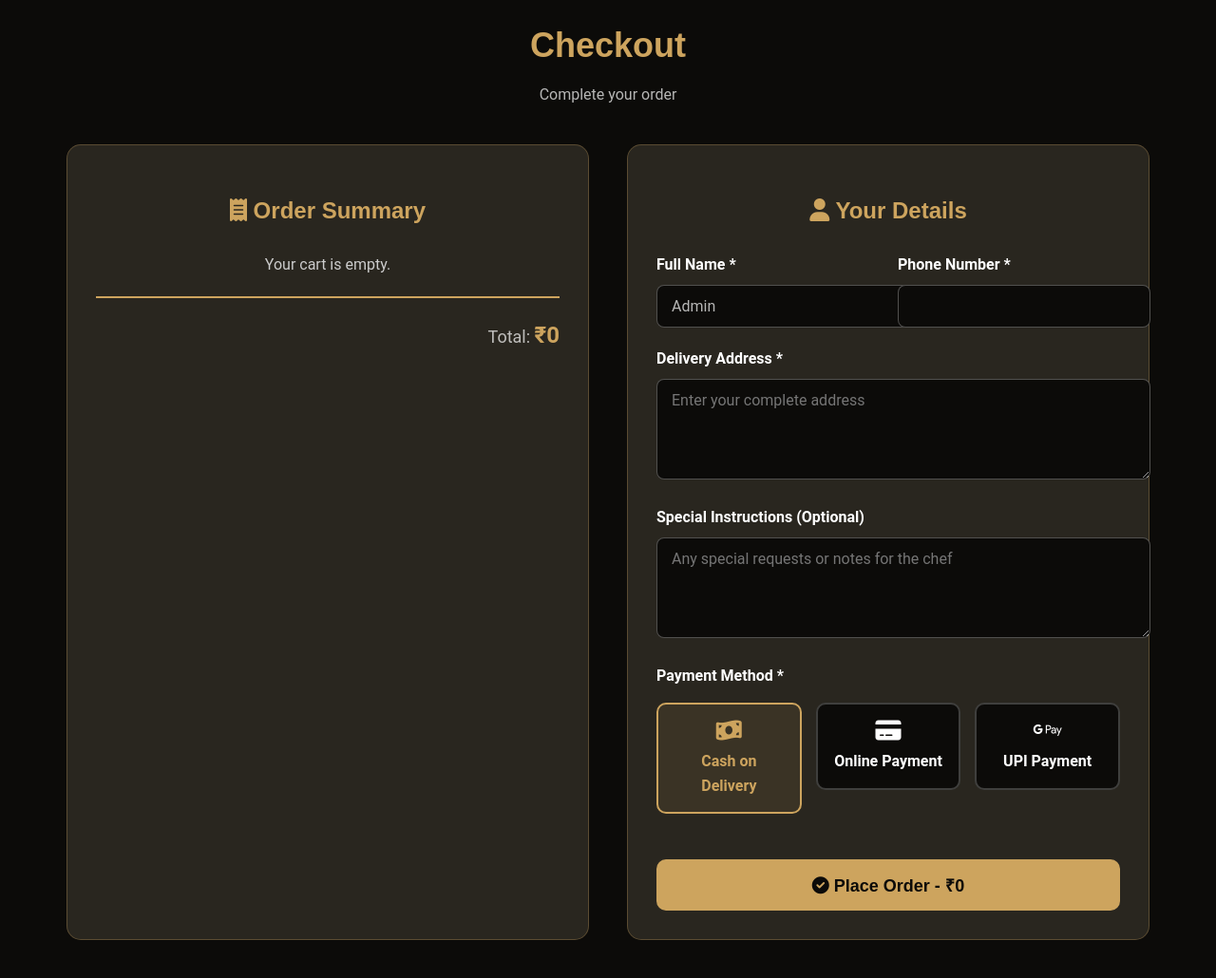
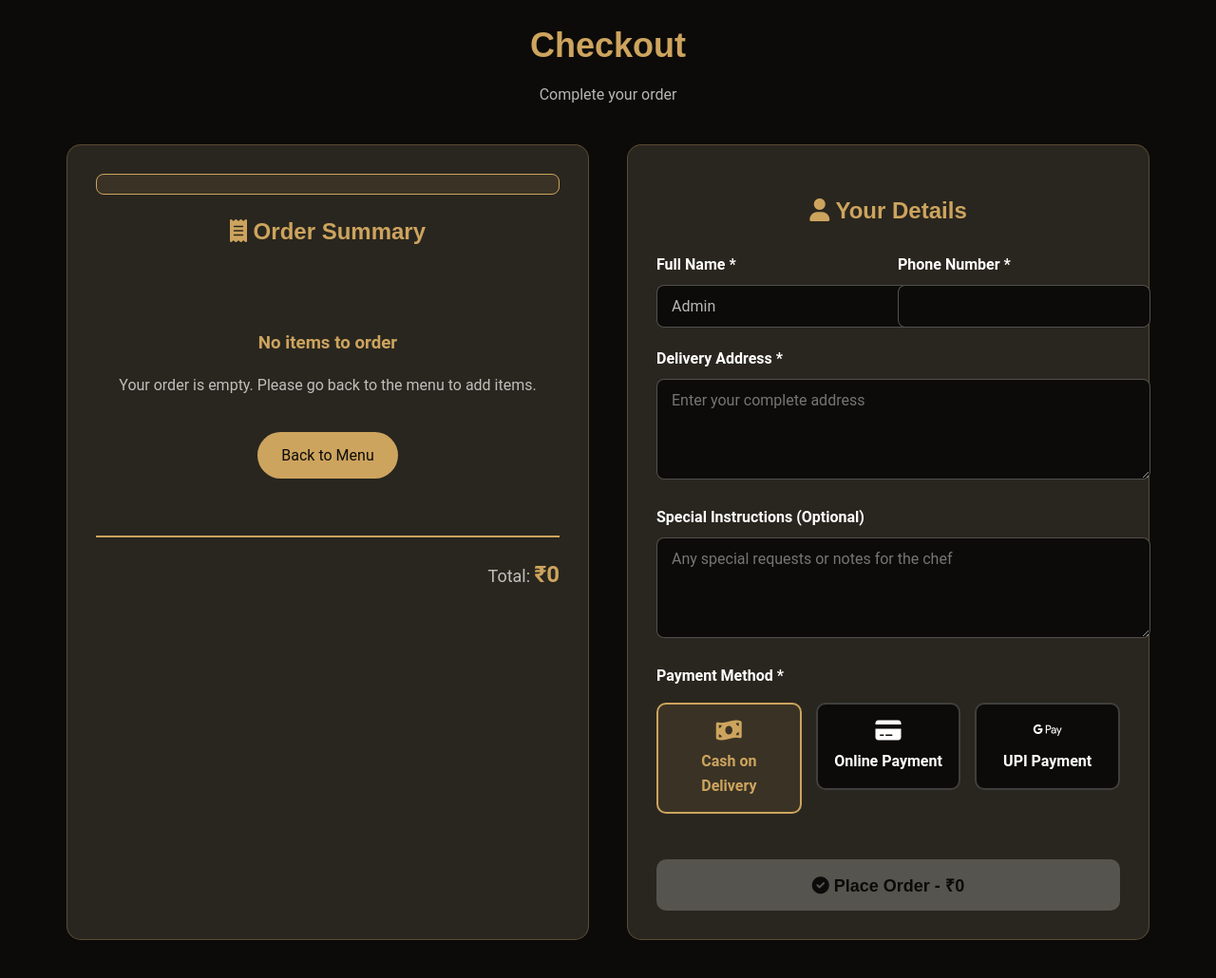
Before and after one commit to aparnova/cafe_website, a PHP site: page /checkout.php in a window 1280 px wide. Shown: the part 81-1111 px from the top of the page at 95% size. Run offline with PHP 8.4, Linux system fonts and the light colour scheme; a user stored in the database is signed in.

Commit message:
New changes

```diff
--- a/mini project/checkout.php
+++ b/mini project/checkout.php
@@ -9,6 +9,7 @@ if (!isset($_SESSION['user']) || $_SESSION['role'] !== 'customer') {
 
 $user_id = $_SESSION['user_id'];
 $username = $_SESSION['user'];
+$orderType = isset($_GET['order_type']) ? $_GET['order_type'] : 'cart';
 
 if ($_SERVER['REQUEST_METHOD'] === 'POST') {
     $delivery_address = mysqli_real_escape_string($conn, $_POST['delivery_address']);
@@ -16,7 +17,7 @@ if ($_SERVER['REQUEST_METHOD'] === 'POST') {
     $cart = json_decode($_POST['cart'], true);
 
     if (empty($cart)) {
-        echo json_encode(['status' => 'error', 'message' => 'Your cart is empty!']);
+        echo json_encode(['status' => 'error', 'message' => 'Your order is empty!']);
         exit();
     }
 
@@ -168,6 +169,28 @@ if ($_SERVER['REQUEST_METHOD'] === 'POST') {
       font-size: 24px;
       margin-bottom: 25px;
       text-align: center;
+    }
+
+    /* Order Type Indicator */
+    .order-type-indicator {
+      background: color-mix(in srgb, var(--accent-color), transparent 90%);
+      border: 1px solid var(--accent-color);
+      border-radius: 8px;
+      padding: 10px 15px;
+      margin-bottom: 20px;
+      text-align: center;
+    }
+
+    .order-type-indicator.single-order {
+      background: color-mix(in srgb, var(--accent-color), transparent 90%);
+      border-color: var(--accent-color);
+      color: var(--accent-color);
+    }
+
+    .order-type-indicator.cart-order {
+      background: color-mix(in srgb, var(--accent-color), transparent 90%);
+      border-color: var(--accent-color);
+      color: var(--accent-color);
     }
 
     /* Order Summary */
@@ -332,6 +355,28 @@ if ($_SERVER['REQUEST_METHOD'] === 'POST') {
       transform: none;
     }
 
+    /* Empty Order Message */
+    .empty-order {
+      text-align: center;
+      padding: 40px 20px;
+      color: var(--default-color);
+    }
+
+    .empty-order h3 {
+      color: var(--accent-color);
+      margin-bottom: 15px;
+    }
+
+    .empty-order a {
+      background: var(--accent-color);
+      color: var(--contrast-color);
+      padding: 12px 25px;
+      border-radius: 25px;
+      text-decoration: none;
+      display: inline-block;
+      margin-top: 20px;
+    }
+
     /* Notification */
     .notification {
       position: fixed;
@@ -446,6 +491,7 @@ if ($_SERVER['REQUEST_METHOD'] === 'POST') {
       <div class="checkout-container">
         <!-- Order Summary -->
         <div class="section">
+          <div id="order-type-indicator" class="order-type-indicator"></div>
           <h2><i class="fas fa-receipt"></i> Order Summary</h2>
           <div id="order-summary"></div>
           <div class="order-total">
@@ -530,10 +576,11 @@ if ($_SERVER['REQUEST_METHOD'] === 'POST') {
   <div class="notification" id="notification">Notification message</div>
 
   <script>
-    // Pass PHP username to JS
+    // Pass PHP data to JS
     const currentUser = {
       username: "<?php echo $username; ?>"
     };
+    const orderType = "<?php echo $orderType; ?>"; // 'single' or 'cart'
 
     // DOM Elements
     const orderSummary = document.getElementById('order-summary');
@@ -543,33 +590,63 @@ if ($_SERVER['REQUEST_METHOD'] === 'POST') {
     const notification = document.getElementById('notification');
     const loadingOverlay = document.getElementById('loading-overlay');
     const placeOrderBtn = document.getElementById('place-order-btn');
+    const orderTypeIndicator = document.getElementById('order-type-indicator');
 
-    let cart = [];
+    let orderItems = [];
     let total = 0;
 
-    function loadCart() {
-      const savedCart = localStorage.getItem(`cart_${currentUser.username}`);
-      if (savedCart) {
-        cart = JSON.parse(savedCart);
-        renderOrderSummary();
+    function loadOrderItems() {
+      if (orderType === 'single') {
+        // Load single order item
+        const singleOrder = localStorage.getItem(`single_order_${currentUser.username}`);
+        if (singleOrder) {
+          const singleItem = JSON.parse(singleOrder);
+          orderItems = [singleItem];
+          // Clear single order after loading
+          localStorage.removeItem(`single_order_${currentUser.username}`);
+
+          // Update indicator
+          orderTypeIndicator.textContent = 'Single Item Order';
+          orderTypeIndicator.className = 'order-type-indicator single-order';
+        } else {
+          orderItems = [];
+        }
       } else {
-        cart = [];
-        renderOrderSummary();
+        // Load cart items (default)
+        const cartData = localStorage.getItem(`cart_${currentUser.username}`);
+        if (cartData) {
+          orderItems = JSON.parse(cartData);
+
+          // Update indicator
+          orderTypeIndicator.textContent = `Cart Order (${orderItems.length} items)`;
+          orderTypeIndicator.className = 'order-type-indicator cart-order';
+        } else {
+          orderItems = [];
+        }
       }
+
+      renderOrderSummary();
     }
 
     function renderOrderSummary() {
       orderSummary.innerHTML = '';
       total = 0;
 
-      if (cart.length === 0) {
-        orderSummary.innerHTML = '<p style="color:#ccc;text-align:center;">Your cart is empty.</p>';
+      if (orderItems.length === 0) {
+        orderSummary.innerHTML = `
+          <div class="empty-order">
+            <h3>No items to order</h3>
+            <p>Your order is empty. Please go back to the menu to add items.</p>
+            <a href="menu.php">Back to Menu</a>
+          </div>
+        `;
         totalAmount.textContent = 0;
         orderBtnTotal.textContent = 0;
+        placeOrderBtn.disabled = true;
         return;
       }
 
-      cart.forEach(item => {
+      orderItems.forEach(item => {
         const itemTotal = item.price * item.quantity;
         total += itemTotal;
 
@@ -587,6 +664,7 @@ if ($_SERVER['REQUEST_METHOD'] === 'POST') {
 
       totalAmount.textContent = total;
       orderBtnTotal.textContent = total;
+      placeOrderBtn.disabled = false;
     }
 
     function showNotification(message, type = 'success') {
@@ -598,8 +676,8 @@ if ($_SERVER['REQUEST_METHOD'] === 'POST') {
 
     checkoutForm.addEventListener('submit', async (e) => {
       e.preventDefault();
-      if (cart.length === 0) {
-        showNotification('Your cart is empty!', 'error');
+      if (orderItems.length === 0) {
+        showNotification('Your order is empty!', 'error');
         return;
       }
 
@@ -614,19 +692,24 @@ if ($_SERVER['REQUEST_METHOD'] === 'POST') {
         delivery_address: formData.get('delivery_address'),
         order_notes: formData.get('order_notes'),
         payment_method: formData.get('payment_method'),
-        cart: cart
+        cart: orderItems
       };
 
       try {
         const response = await fetch('checkout.php', {
           method: 'POST',
           headers: { 'Content-Type': 'application/x-www-form-urlencoded' },
-          body: new URLSearchParams({ ...orderData, cart: JSON.stringify(cart) })
+          body: new URLSearchParams({ ...orderData, cart: JSON.stringify(orderItems) })
         });
 
         const result = await response.json();
         if (result.status === 'success') {
-          localStorage.removeItem(`cart_${currentUser.username}`);
+          // Clear cart ONLY if this was a cart order, NOT for single orders
+          if (orderType === 'cart') {
+            localStorage.removeItem(`cart_${currentUser.username}`);
+          }
+          // Note: Single order localStorage is already cleared when loading
+
           showNotification('Order placed successfully!', 'success');
           setTimeout(() => {
             window.location.href = `order_confirmation.php?order_id=${result.order_id}`;
@@ -643,7 +726,7 @@ if ($_SERVER['REQUEST_METHOD'] === 'POST') {
       }
     });
 
-    document.addEventListener('DOMContentLoaded', loadCart);
+    document.addEventListener('DOMContentLoaded', loadOrderItems);
   </script>
 </body>
 </html>
--- a/mini project/table_reservation.php
+++ b/mini project/table_reservation.php
@@ -519,6 +519,7 @@ $_SESSION['form_token'] = $form_token;
         e.target.value = cleanData;
       });
 
+
       // Prevent non-digit key presses (except special keys)
       phoneInput.addEventListener('keydown', function(e) {
         // Allow backspace, delete, tab, escape, enter, home, end, arrow keys
```
Also changed, not shown: mini project/menu.php (+26 -13 lines).
